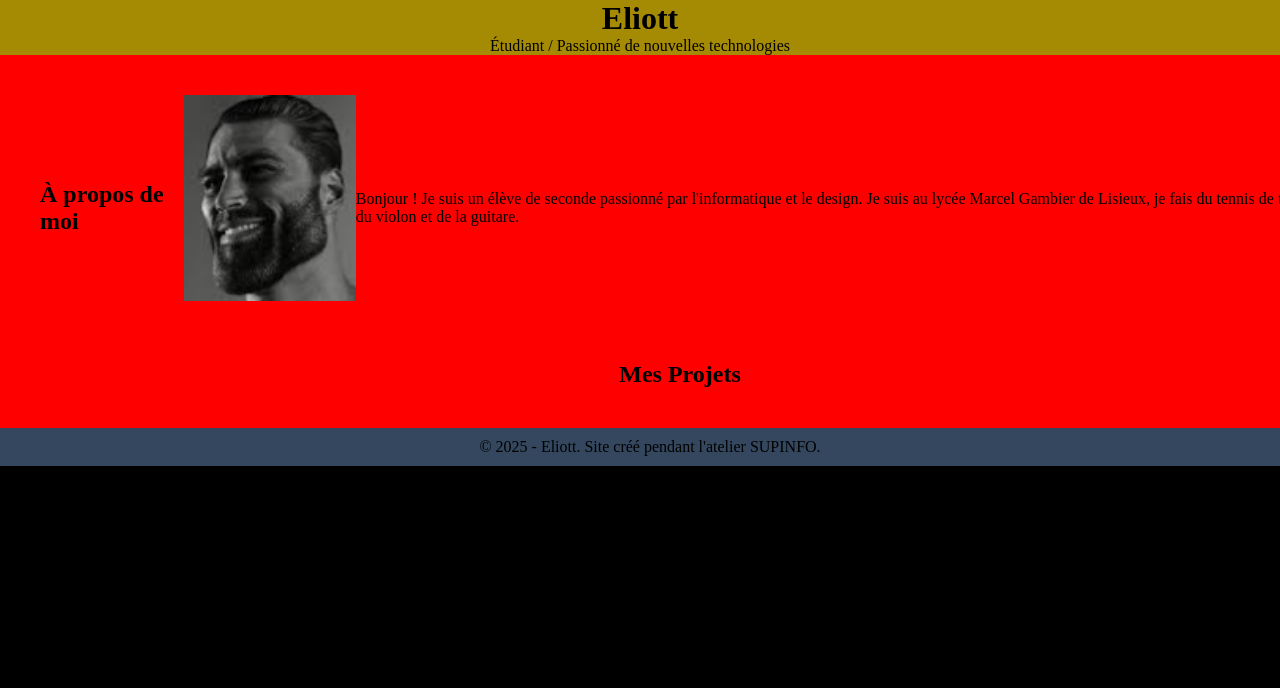
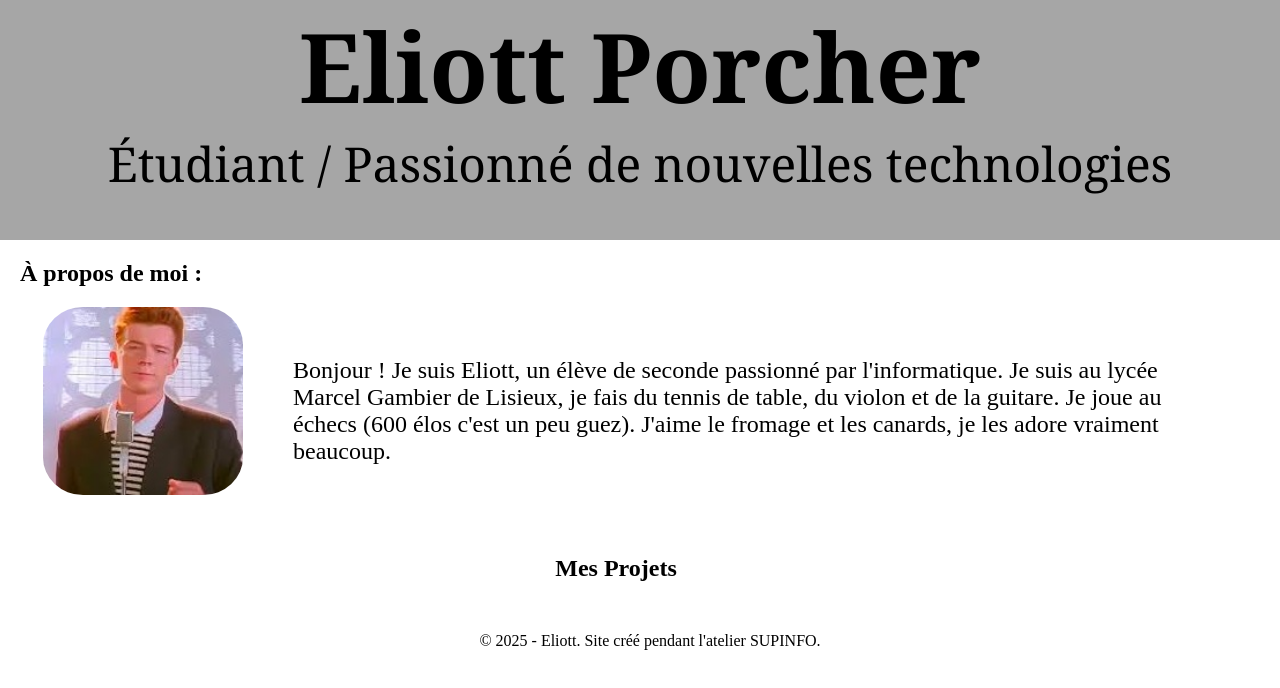
Before and after one commit to Eliottttttt14/Eliottttttt14.github.io, a plain HTML site: page index.html in a window 1280 px wide. Shown: the top 688 px of the page. Drawn offline with Linux system fonts and the light colour scheme.

Commit message:
Add files via upload

```diff
--- a/index.html
+++ b/index.html
@@ -8,22 +8,24 @@
     </head>
     <body>
         <header>
-            <h1>Eliott</h1>
+            <h1>Eliott Porcher</h1>
             <p>Étudiant / Passionné de nouvelles technologies</p>
         </header>
 
         <main>
+            <h2>À propos de moi :</h2>
             <section id="a-propos">
-                <h2>À propos de moi</h2>
                 <img
-                src="Moi.png"
-                alt="Une photo de moi"
+                src="rick roll.jpg"
+                alt="Une photo de moi "
                 width="200"
                 />
                 <p>
-                Bonjour ! Je suis un élève de seconde passionné par
-                l'informatique et le design. Je suis au lycée Marcel Gambier de Lisieux,
+                Bonjour ! Je suis Eliott, un élève de seconde passionné par
+                l'informatique. Je suis au lycée Marcel Gambier de Lisieux,
                 je fais du tennis de table, du violon et de la guitare.
+                Je joue au échecs (600 élos c'est un peu guez).
+                J'aime le fromage et les canards, je les adore vraiment beaucoup.
                 </p>
             </section>
             <section id="projets">
--- a/style.css
+++ b/style.css
@@ -6,40 +6,49 @@
 html, body {
     height: 100%;
     width: 100%;
-    background-color: black;
+    background-color: rgb(255, 255, 255);
 }
 
 header {
-    background-color: rgb(165, 139, 4);
+    background-color: rgb(166, 166, 166);
     color: black;
     text-align: center;
     width: 100%;
+    height: 30%;
+    font-size: 300%;
+    font-family: Cambria, Cochin, Georgia, Times, 'Times New Roman', serif;
 }
 
 main {
-    background-color: red;
     color: black;
     width: 100%;
     padding: 20px;
 }
 
 main>section {
-    background-color: red;
     color: black;
     width: 100%;
     padding: 20px;
     display: flex;
     justify-content: center;
     align-items: center;
+    margin-top: 0px;
+    gap: 50px;
+    margin-left: -5%;
+}
+
+main>section>p {
+    width: 70%;
+    font-size: 150%
 }
 
 img {
     width: 200px;
     margin-bottom: 20px;
+    border-radius: 20%;
 }
 
 footer {
-    background-color: rgb(52, 71, 94);
     color: black;
     text-align: center;
     width: 100%;
```
Also changed, not shown: rick roll.jpg (added).
